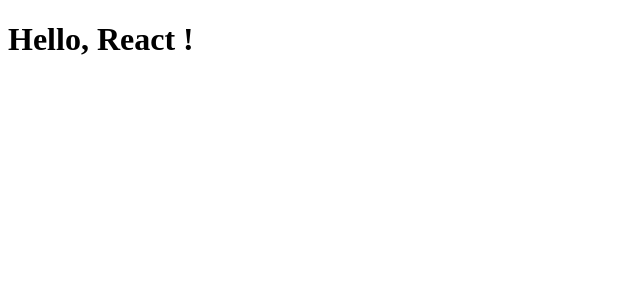
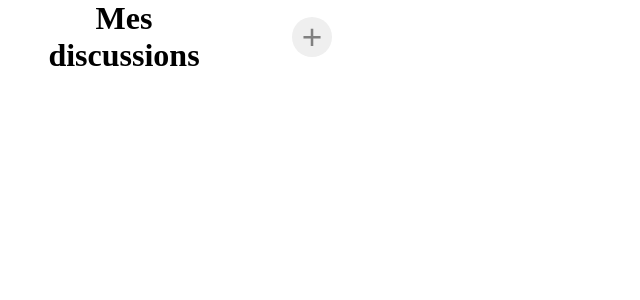
Before and after one commit to JB-Doffemont/React_practice, a React (Create React App) app: page / in a window 1280 px wide. Shown: the top 300 px of the page, without its empty margins (0-640 px from the left). Built offline with nearby package versions, Linux system fonts and the light colour scheme.

Commit message:
commit Channel and AddBtn component + style

```diff
--- a/package.json
+++ b/package.json
@@ -1,5 +1,5 @@
 {
-  "name": "test",
+  "name": "react_contact_app",
   "version": "0.1.0",
   "private": true,
   "dependencies": {
@@ -8,6 +8,7 @@
     "@testing-library/user-event": "^13.5.0",
     "react": "^17.0.2",
     "react-dom": "^17.0.2",
+    "react-router-dom": "^6.2.2",
     "react-scripts": "5.0.0",
     "web-vitals": "^2.1.4"
   },
--- a/public/index.html
+++ b/public/index.html
@@ -9,12 +9,8 @@
       name="description"
       content="Web site created using create-react-app"
     />
-
-
     <title>React App</title>
   </head>
   <body>
-
     <div id="root"></div>
-
 </html>
--- a/src/App.tsx
+++ b/src/App.tsx
@@ -1,9 +1,22 @@
 import React, { FunctionComponent } from "react";
+import "../src/style/main.css";
+import { BrowserRouter, Routes, Route } from "react-router-dom";
+import Channel from "./pages/Channel";
+
 
 const App:FunctionComponent = () =>  {
-  const name:String = 'React';
 
-  return ( <h1>Hello, {name} !</h1>)
+
+  return (
+
+    <BrowserRouter>
+      <Routes>
+        <Route path="/" element={<Channel></Channel>}></Route>
+        <Route path="*" element={<Channel></Channel>}></Route>
+      </Routes>
+    </BrowserRouter>
+
+  )
 }
 
 export default App;
--- /dev/null
+++ b/src/components/AddBtn.tsx
@@ -0,0 +1,9 @@
+import React from 'react';
+
+const AddBtn = () => {
+    return (
+            <button>+</button>
+    );
+};
+
+export default AddBtn;
--- a/src/index.js
+++ b/src/index.tsx
@@ -1,6 +1,5 @@
 import React from "react";
 import ReactDOM from "react-dom";
-
 import App from "./App";
 
 ReactDOM.render(
--- /dev/null
+++ b/src/pages/Channel.tsx
@@ -0,0 +1,16 @@
+import React from 'react';
+import AddBtn from '../components/AddBtn';
+
+const Channel = () => {
+    return (
+        <div className='main_top'>
+            <div className="main_title">
+                <h1>Mes discussions</h1>
+            </div>
+            <div className="main_addBtn">
+                <AddBtn></AddBtn>
+            </div>
+        </div>
+    );
+};
+export default Channel;
--- /dev/null
+++ b/src/style/main.css
@@ -0,0 +1,37 @@
+* {
+  margin: 0;
+  padding: 0;
+}
+
+/**
+* Top style
+*/
+
+.main_top {
+  display: flex;
+  width: 23.5rem;
+  justify-content: space-around;
+  align-items: center;
+  text-align: center;
+}
+
+/**
+* Title style
+*/
+
+.main_title {
+  max-width: 10rem;
+}
+
+/**
+* Btn style
+*/
+
+.main_addBtn button {
+  height: 2.5rem;
+  width: 2.5rem;
+  border-radius: 4rem;
+  border: none;
+  font-size: 2.2rem;
+  color: grey;
+}
```
Also changed, not shown: 1 other file (tests, documents, lock files or other folders).
